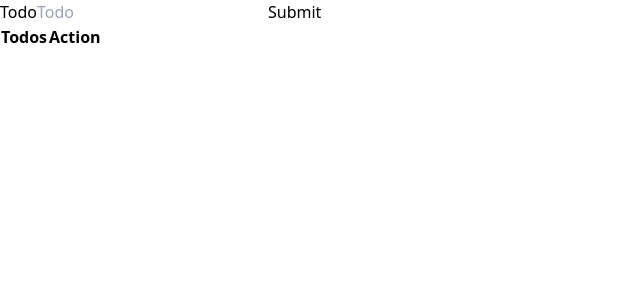
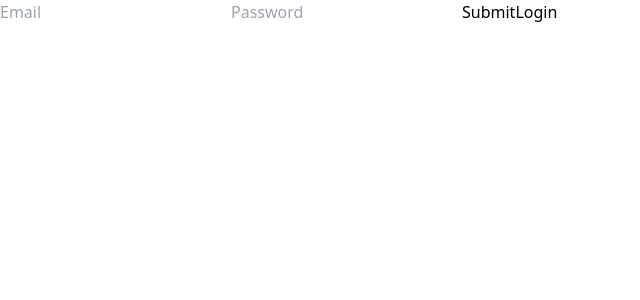
Before and after one commit to Hamza3357/forms, a React (Vite) app: page / in a window 1280 px wide. Shown: the top 300 px of the page, without its empty margins (0-640 px from the left). Built offline with nearby package versions, Linux system fonts and the light colour scheme.

Commit message:
signup with some cleanup

```diff
--- a/src/App.jsx
+++ b/src/App.jsx
@@ -3,6 +3,7 @@ import TodoList from './Components/TodoList';
 
 import { BrowserRouter, Routes, Route } from "react-router-dom";
 import Signup from './Components/Signup';
+import Login from './Components/Login';
 
 const App = () => {
 
@@ -10,7 +11,10 @@ const App = () => {
     <>
     <BrowserRouter>
       <Routes>
-        <Route path="/" element={<TodoList />} />
+
+        <Route path="/" element={<Signup />} />
+        <Route path="/todoList" element={<TodoList />} />
+        <Route path="/login" element={<Login />} />
         <Route path="/signup" element={<Signup />} />
         </Routes>
         </BrowserRouter>
--- a/src/Components/Login.jsx
+++ b/src/Components/Login.jsx
@@ -1,4 +1,6 @@
 import React, { useState } from 'react'
+import { Link } from 'react-router-dom';
+import Signup from './Signup';
 
 const Login = () => {
     const [firstName, setFirstName] = useState("")
@@ -14,9 +16,12 @@ const Login = () => {
     }
 
   return (
-    <div>  <input type="text" value={firstName} onChange={(e) => setFirstName(e.target.value)} class="form-control"  placeholder="First Name" />\
+    <div className='flex flex-col'>
+      <input type="text" value={firstName} onChange={(e) => setFirstName(e.target.value)} class="form-control"  placeholder="First Name" />
           <input type="password" value={password} onChange={(e) => setPassword(e.target.value)} placeholder="Password" />
-<button onClick={handleLogin}>login</button>
+<button className='bg-green-500 ' onClick={handleLogin}>login</button>
+<Link className='bg-blue-300' to="/Signup">Signup</Link>
+
     </div>
   )
 }
--- a/src/Components/Signup.jsx
+++ b/src/Components/Signup.jsx
@@ -1,11 +1,10 @@
 import React, { useState } from 'react'
+import { Link } from 'react-router-dom'
+import Login from './Login'
 
 
 const Signup = () => {
-  const [registeredUsers, setRegisteredUsers] = useState([])
   const [user, setUser] = useState({
-    firstName: '',
-    lastName: '',
     email: '',
     password: ''
   })
@@ -17,29 +16,46 @@ const Signup = () => {
       })
 
     }
+    let registeruser = []
 // handling signup
 function handleSigup () {
-  if((user.firstName === null || user.lastName === null || user.email === null || user.password ===null) || (user.firstName === '' || user.lastName === '' || user.email === '' || user.password === '') ){
+  if(( user.email === null || user.password ===null) || (user.email === '' || user.password === '') ){
     alert('Fill all the Fields')
   }
-  else{
-    setRegisteredUsers((prev) => {
-      [...prev, user]
-    });
-    localStorage.setItem("users", JSON.stringify(user))
 
-    alert('Congratulations you are registered')
-    console.log(user);
+  else if (user.email === registeruser.email) {
+    alert("already registered")
+    // registeruser.forEach((item, id) => {
+    //   if(item.email == user.email){
+    //     alert("already registered")
+    //   }
+    // })
+
+
 
   }
+  else {
+    registeruser.push(user)
+    console.log("regist", registeruser)
+    localStorage.setItem("users", JSON.stringify(registeruser))
+
+    alert('You are registered')
+
+    setUser({
+      email: '',
+      password: ''})
+  }
+
+
 }
   return (
-    <div>
-      <input type="text" name='firstName' value={user.firstName} onChange={handleChange}  class="form-control"  placeholder="First Name" />
-      <input type="text" name='lastName' value={user.lastName} onChange={handleChange} class="form-control"  placeholder="Last Name" />
+    <div className='flex flex-col'>
+
       <input type="email" name='email' value={user.email} onChange={handleChange} class="form-control"  placeholder="Email" />
-      <input type="password" name='password' value={user.password} onChange={handleChange} placeholder="Password" />
+      <input type="password" name='password' minlength="3" value={user.password} onChange={handleChange} placeholder="Password" />
       <button className='bg-green-300 mx-3' onClick={handleSigup} >Submit</button>
+
+      <Link to="/Login" className='bg-blue-300'>Login</Link>
 
   </div>
   )
```
